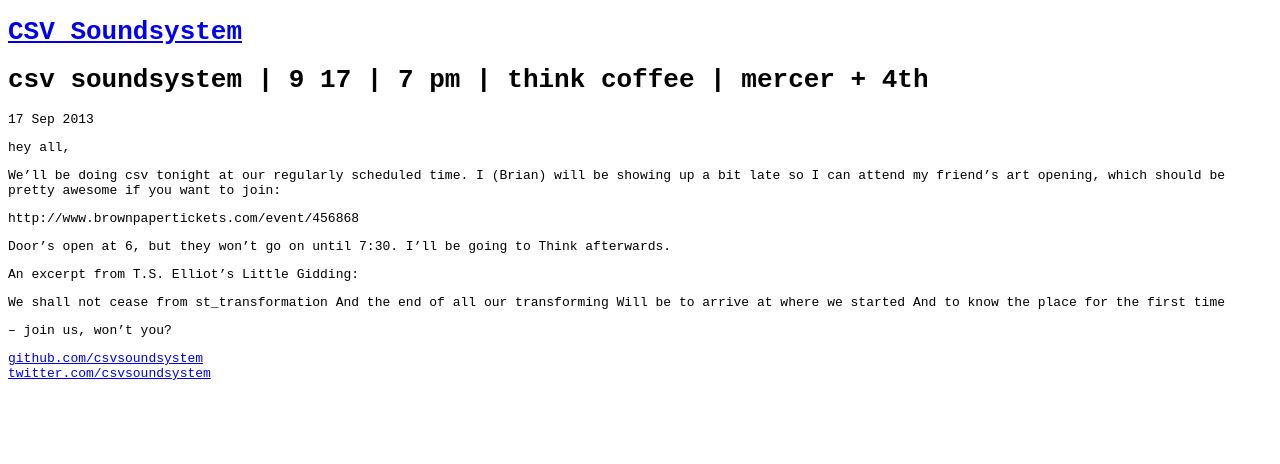
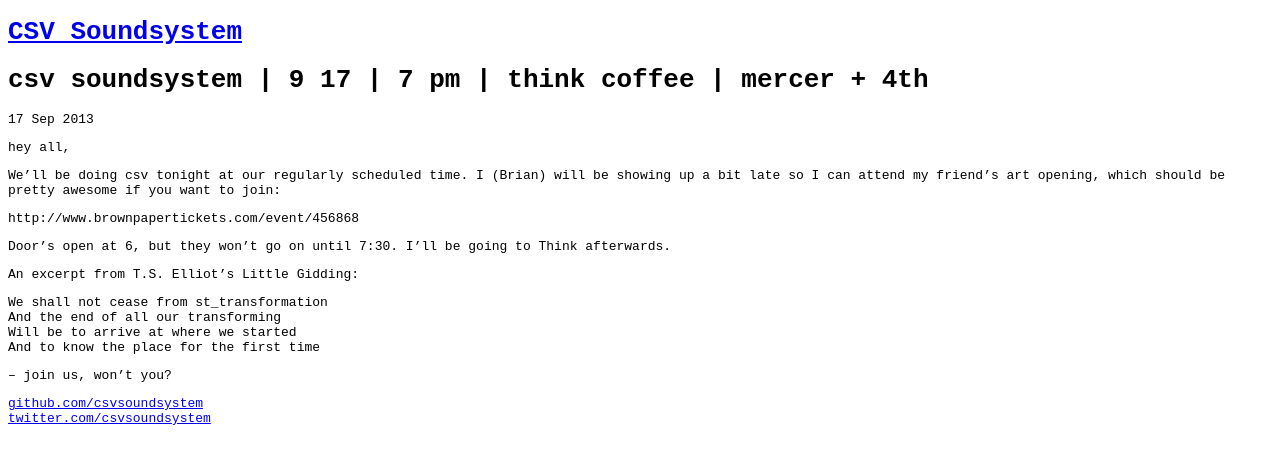
Before and after one commit to csvsoundsystem/csv.nyc, a Jekyll site: the page built from _posts/2013-09-17-csv-soundsystem-pm-think-coffee-mercer-th.md, in a window 1280 px wide. Shown: the top 464 px of the page. Built offline with Jekyll 4.4.1, drawn with Linux system fonts in a browser that asks for light colours; Markdown is read by kramdown in place of the engine named in the settings; comment, search, counter and statistics services are not loaded.

```diff
--- a/_posts/2013-09-17-csv-soundsystem-pm-think-coffee-mercer-th.md
+++ b/_posts/2013-09-17-csv-soundsystem-pm-think-coffee-mercer-th.md
@@ -16,10 +16,10 @@ Door's open at 6, but they won't go on until 7:30. I'll be going to Think afterw
 An excerpt from T.S. Elliot's Little Gidding:
 
 
-We shall not cease from st_transformation
-And the end of all our transforming
-Will be to arrive at where we started
-And to know the place for the first time
+We shall not cease from st_transformation <br>
+And the end of all our transforming <br>
+Will be to arrive at where we started <br>
+And to know the place for the first time <br>
 
 --
 join us, won't you?
```
